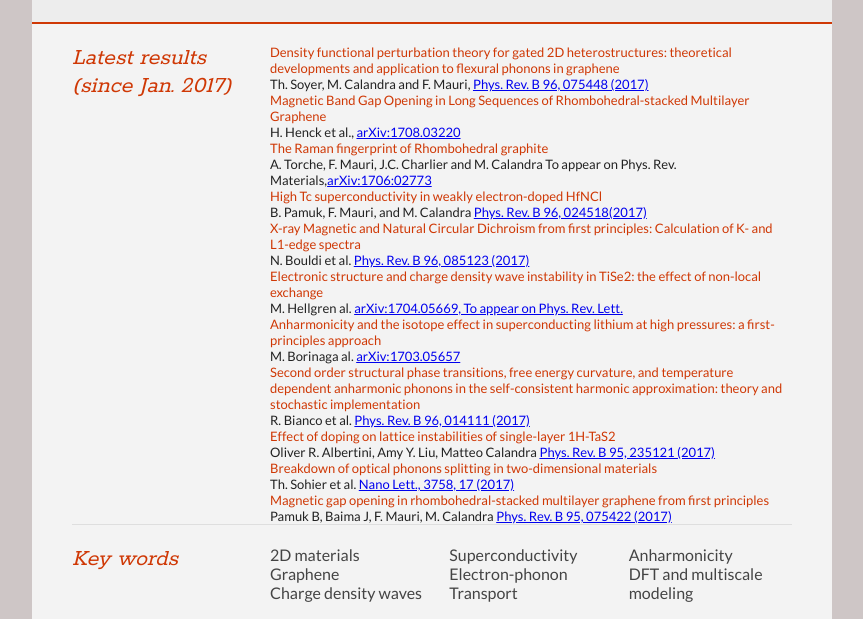
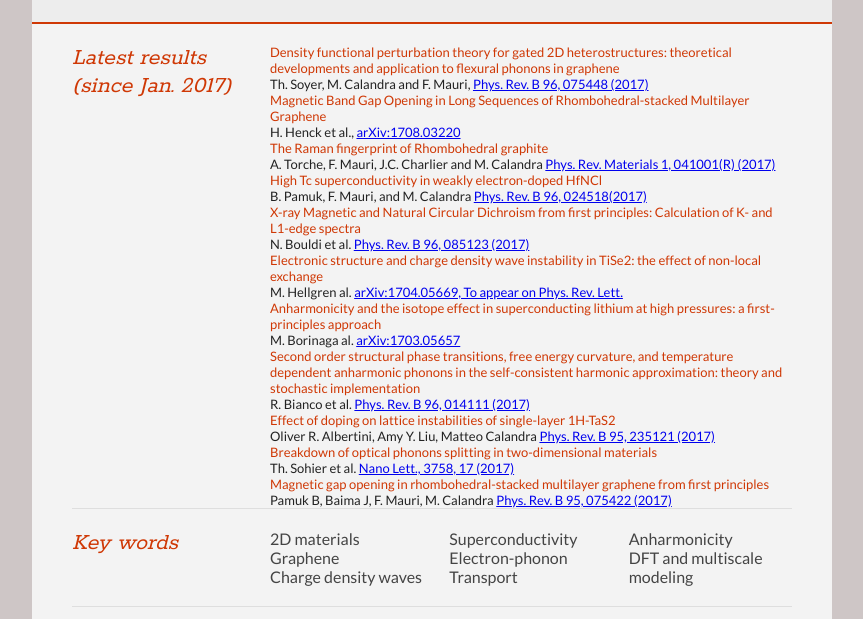
Before and after one commit to mcalandra/mcalandra.github.io, a plain HTML site: page index.html in a window 1280 px wide. Shown: the part 172-791 px from the top of the page, without its empty margins (208-1071 px from the left). Drawn offline with Linux system fonts and the light colour scheme; a script that the page names is missing.

Commit message:
Update index.html

```diff
--- a/index.html
+++ b/index.html
@@ -62,7 +62,7 @@
 
                                   <dt style="color:#cf3805"> The Raman fingerprint of Rhombohedral graphite
                                   <dd> A. Torche, F. Mauri, J.C. Charlier and  M. Calandra
-                                   To appear on Phys. Rev. Materials,<a href="http://lanl.arxiv.org/abs/1706.02773">arXiv:1706:02773</a>
+                                   <a href="https://journals.aps.org/prmaterials/abstract/10.1103/PhysRevMaterials.1.041001">Phys. Rev. Materials 1, 041001(R) (2017)</a>
                                    </dd>
 
                                   <dt style="color:#cf3805"> High Tc superconductivity in weakly electron-doped HfNCl
```
